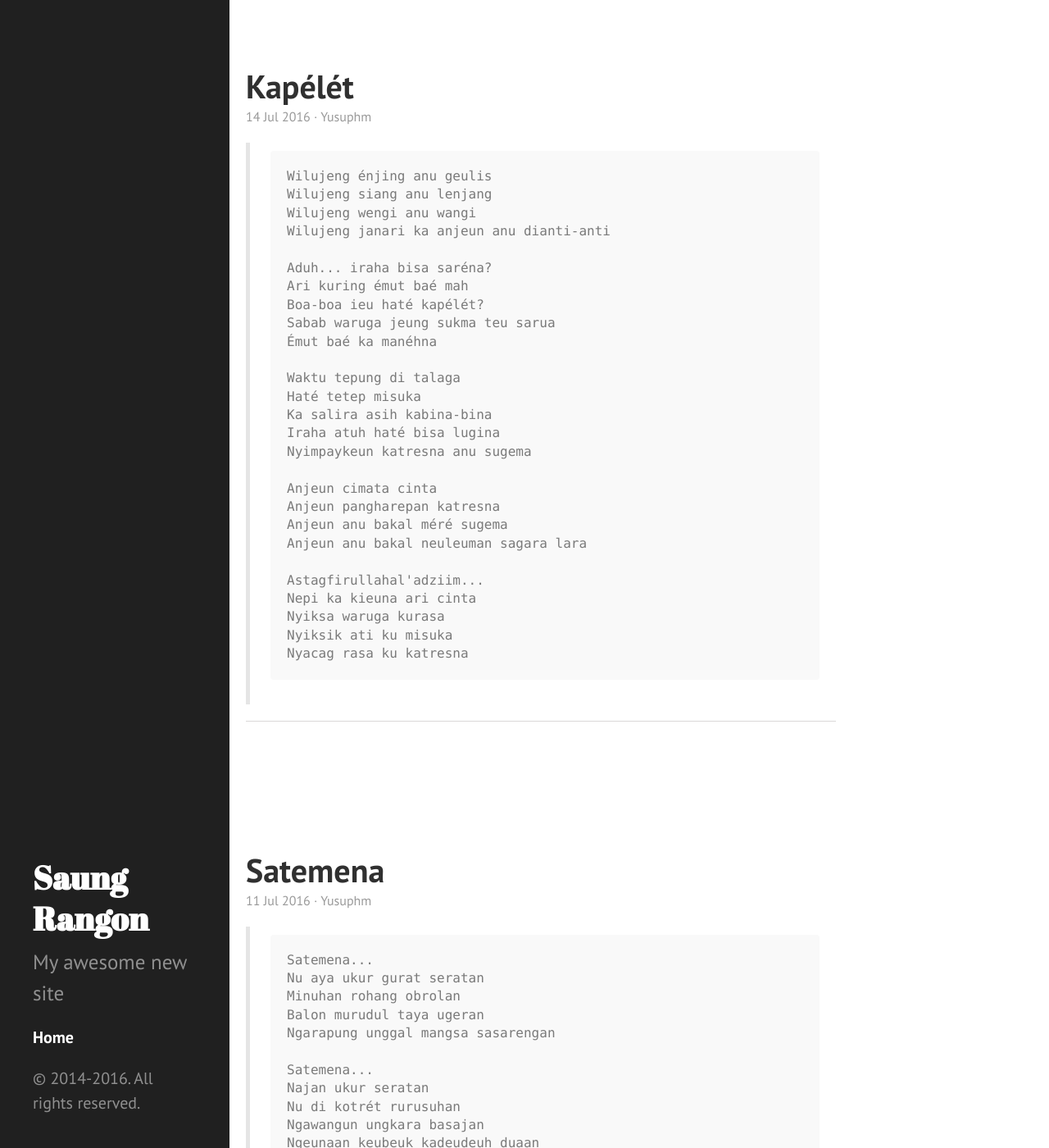
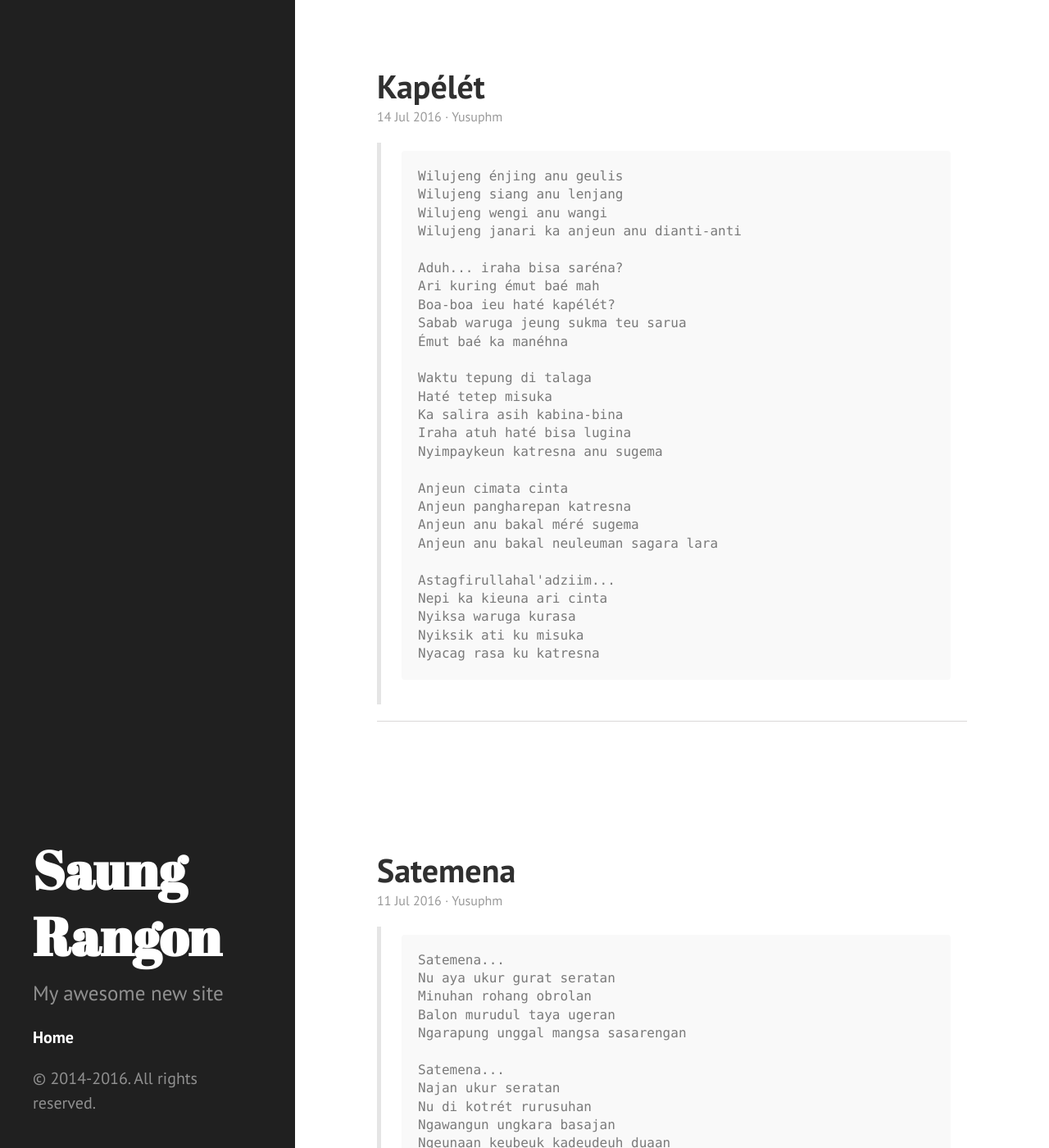
Before and after one commit to saung-rangon/saung-rangon.github.io, a Jekyll site: the page built from index.html, in a window 1280 px wide and 1400 px high. Shown: the whole window at 82% size. Built offline with Jekyll 4.4.1, drawn with Linux system fonts in a browser that asks for light colours; the list of posts is cut into pages by our own code.

Commit message:
Update hyde.css

```diff
--- a/public/css/hyde.css
+++ b/public/css/hyde.css
@@ -65,14 +65,8 @@ html {
     top: 0;
     left: 0;
     bottom: 0;
-    width: 17rem;
+    width: 18rem;
     text-align: left;
-  }
-}
-
-@media (min-width: 64rem) {
-  .sidebar {
-    width: 14rem;
   }
 }
 
@@ -86,6 +80,7 @@ html {
   color: #fff;
   margin-top: 0;
   font-family: "Abril Fatface", serif;
+  font-size: 3.25rem;
 }
 
 /* Sidebar nav */
@@ -134,15 +129,15 @@ a.sidebar-nav-item:focus {
 @media (min-width: 48rem) {
   .content {
     max-width: 38rem;
-    margin-left: 17rem;
-    margin-right: 1rem;
+    margin-left: 20rem;
+    margin-right: 2rem;
   }
 }
 
 @media (min-width: 64rem) {
   .content {
-    margin-left: 14rem;
-    margin-right: 10rem;
+    margin-left: 22rem;
+    margin-right: 4rem;
   }
 }
 
@@ -170,6 +165,8 @@ a.sidebar-nav-item:focus {
     margin-right: 22rem;
   }
 }
+
+
 
 /*
  * Themes
```
